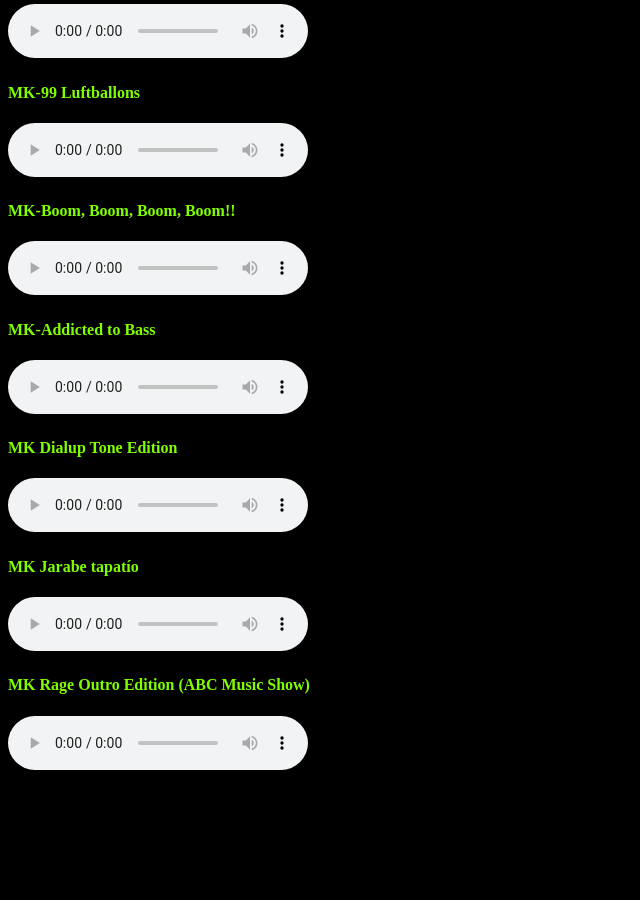
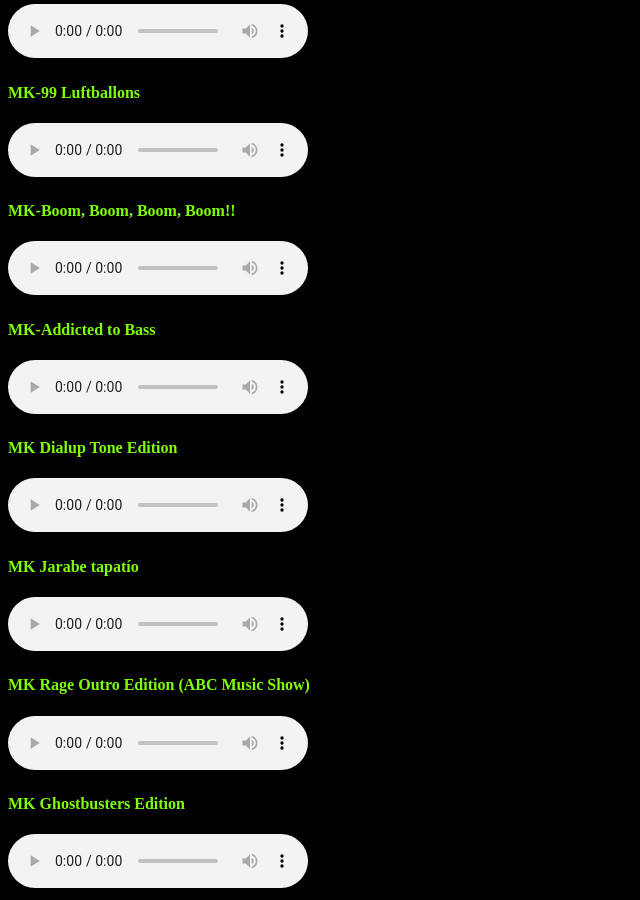
Before and after one commit to Phantom-Aspekt/Phantom-Aspekt.github.io, a Jekyll site: the page resources/HTML-Embed/MediaPage-MKRemixes.html, which Jekyll copies as it is, in a window 1280 px wide and 900 px high, scrolled down 1964 px. Shown: the whole window, without its empty margins (0-640 px from the left). Built offline with Jekyll 4.4.1, drawn with Linux system fonts in a browser that asks for light colours; before the commit the page ends 2746 px from its top, so only the background shows below that.

Commit message:
Update MediaPage-MKRemixes.html

```diff
--- a/resources/HTML-Embed/MediaPage-MKRemixes.html
+++ b/resources/HTML-Embed/MediaPage-MKRemixes.html
@@ -172,5 +172,12 @@
         <source src="media\1MAN!! Mix\MK_Rage_Outro_Edition.ogg" type="audio/ogg">
         Your browser does not support the audio element.
         </audio>
+        <h4><strong>
+            MK Ghostbusters Edition
+        </strong></h4>
+        <audio controls>
+        <source src="media\1MAN!! Mix\MK-Ghostbusters Edition.ogg" type="audio/ogg">
+        Your browser does not support the audio element.
+        </audio>
     </body>
 </html>
```
